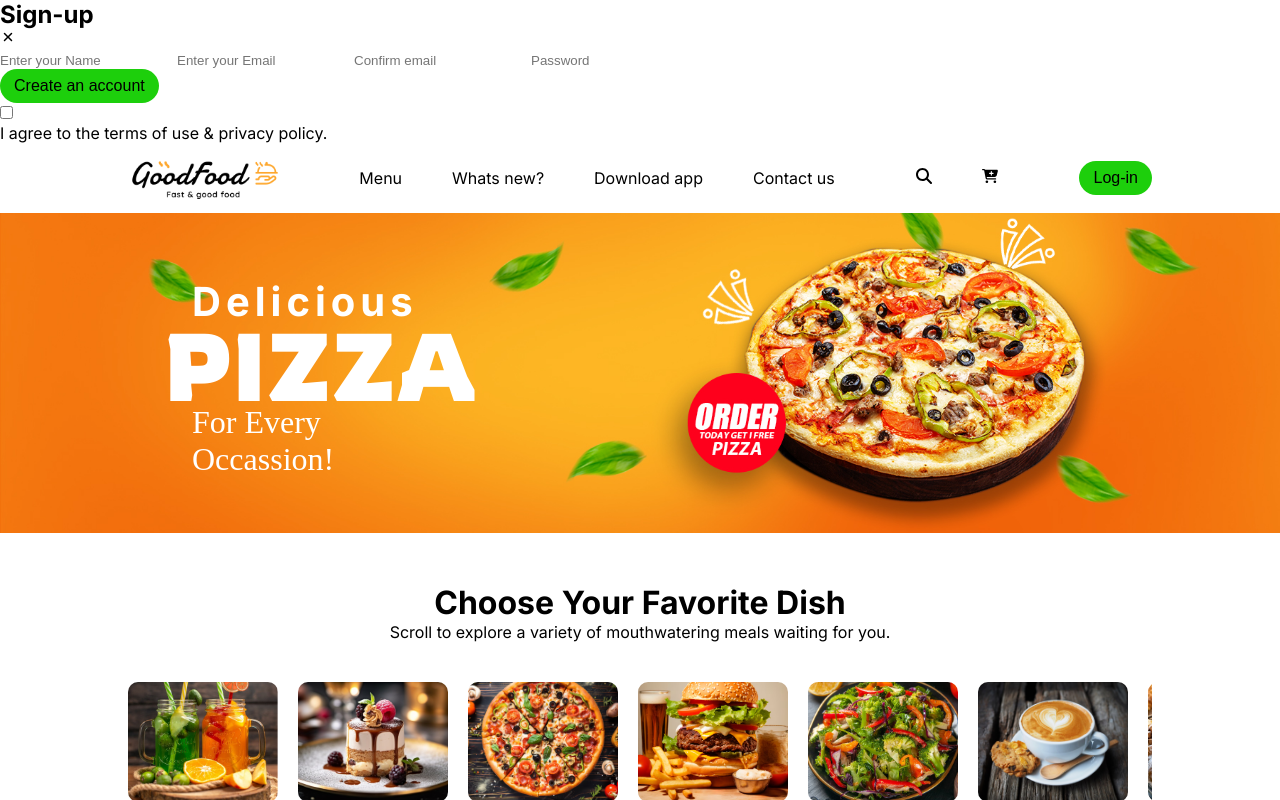
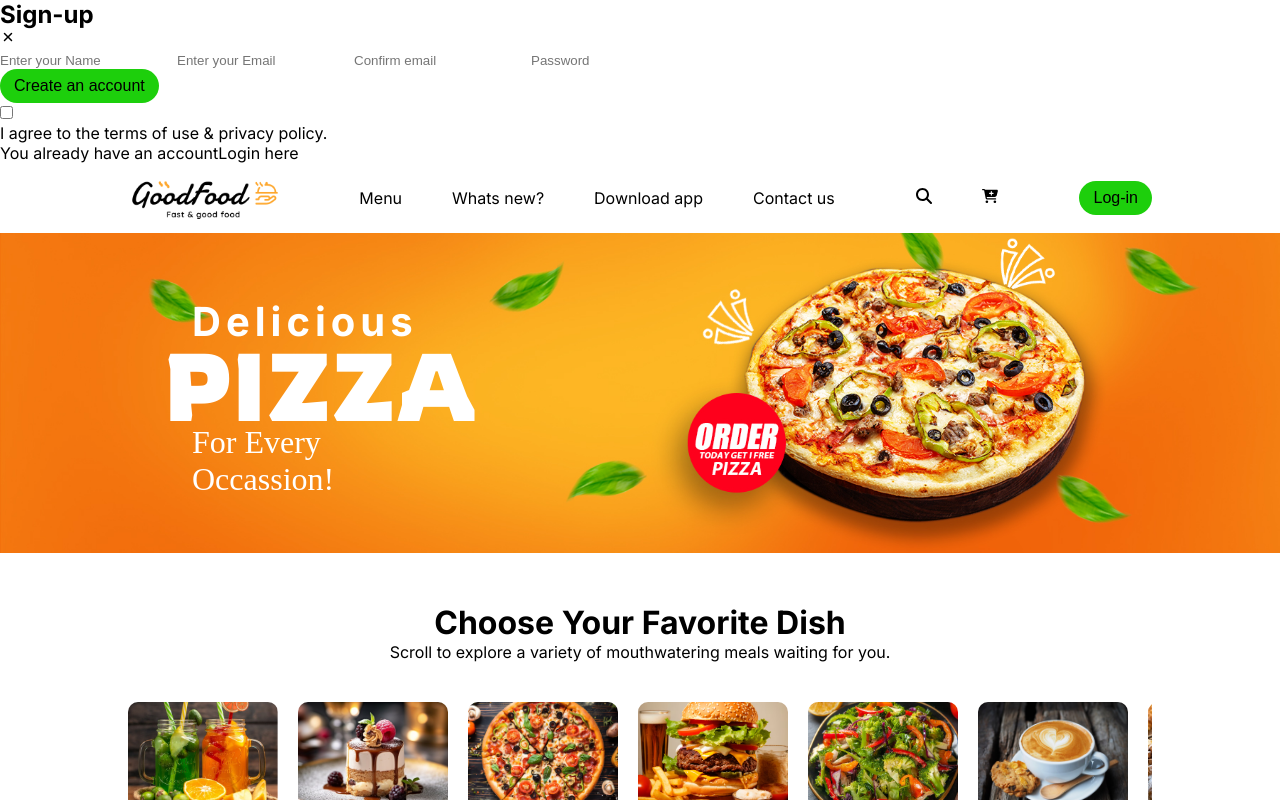
Before and after one commit to felixDev22/ecommerce, a React (Vite) app: page / in a window 1280 px wide. Both pictures are taken after a click on the button "Log-in". Shown: the top 800 px of the page. Built offline with nearby package versions, Linux system fonts and the light colour scheme; a web font is replaced by a local one.

Commit message:
Set-up the login and sign-up conditions

```diff
--- a/src/components/login/login.jsx
+++ b/src/components/login/login.jsx
@@ -30,6 +30,17 @@ const Login = ({ setShowLogin }) => {
           <input type="checkbox" required />
           <p>I agree to the terms of use & privacy policy.</p>
         </div>
+        {curr === 'Login' ? (
+          <p>
+            Create new account?{' '}
+            <span onClick={() => setCurr('Sign-up')}>click here</span>
+          </p>
+        ) : (
+          <p>
+            You already have an account
+            <span onClick={() => setCurr('Login')}>Login here</span>{' '}
+          </p>
+        )}
       </form>
     </div>
   );
```
